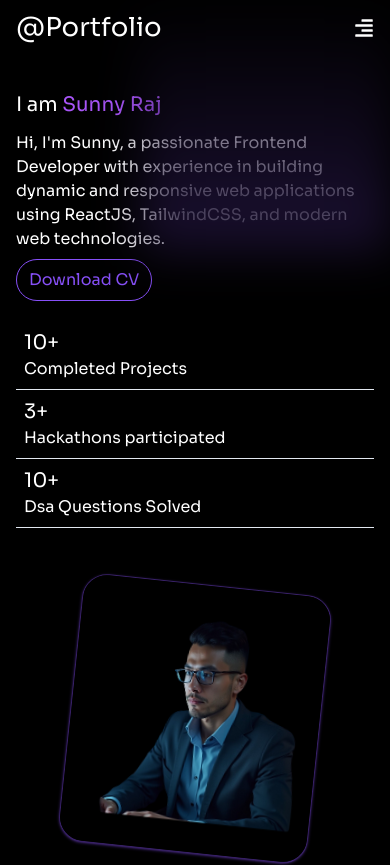
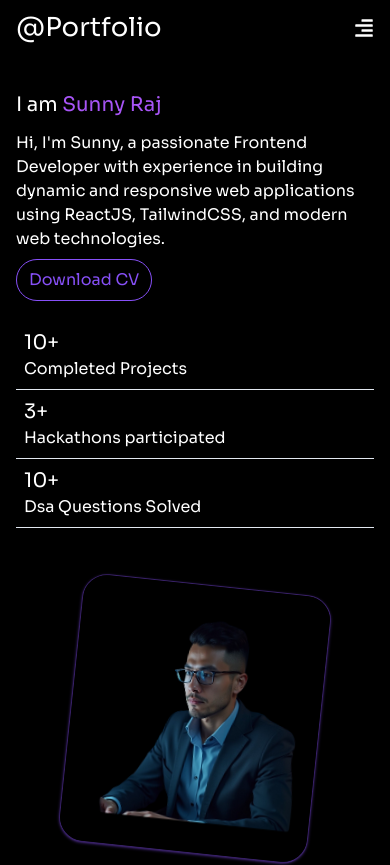
Before and after one commit to codewithsunnyraj/Static-portfolio, a React (Vite) app: page / in a window 390 px wide. Shown: the top 865 px of the page. Built offline with nearby package versions, Linux system fonts and the light colour scheme.

Commit message:
Responsive issue resolve

```diff
--- a/src/App.jsx
+++ b/src/App.jsx
@@ -15,7 +15,7 @@ const App = () => {
   return (
     <BrowserRouter>
       <div className="w-full md:px-6 lg:px-32 relative bg-black">
-        <div className="absolute right-0   w-[250px] h-[250px] blur-xl bg-gradient-to-t z-10 from-[#1B1032]"></div>
+        <div className="absolute hidden md:flex right-0   w-[250px] h-[250px] blur-xl bg-gradient-to-t z-10 from-[#1B1032]"></div>
         <Navbar />
         <Hero />
         <Marquee />
```
